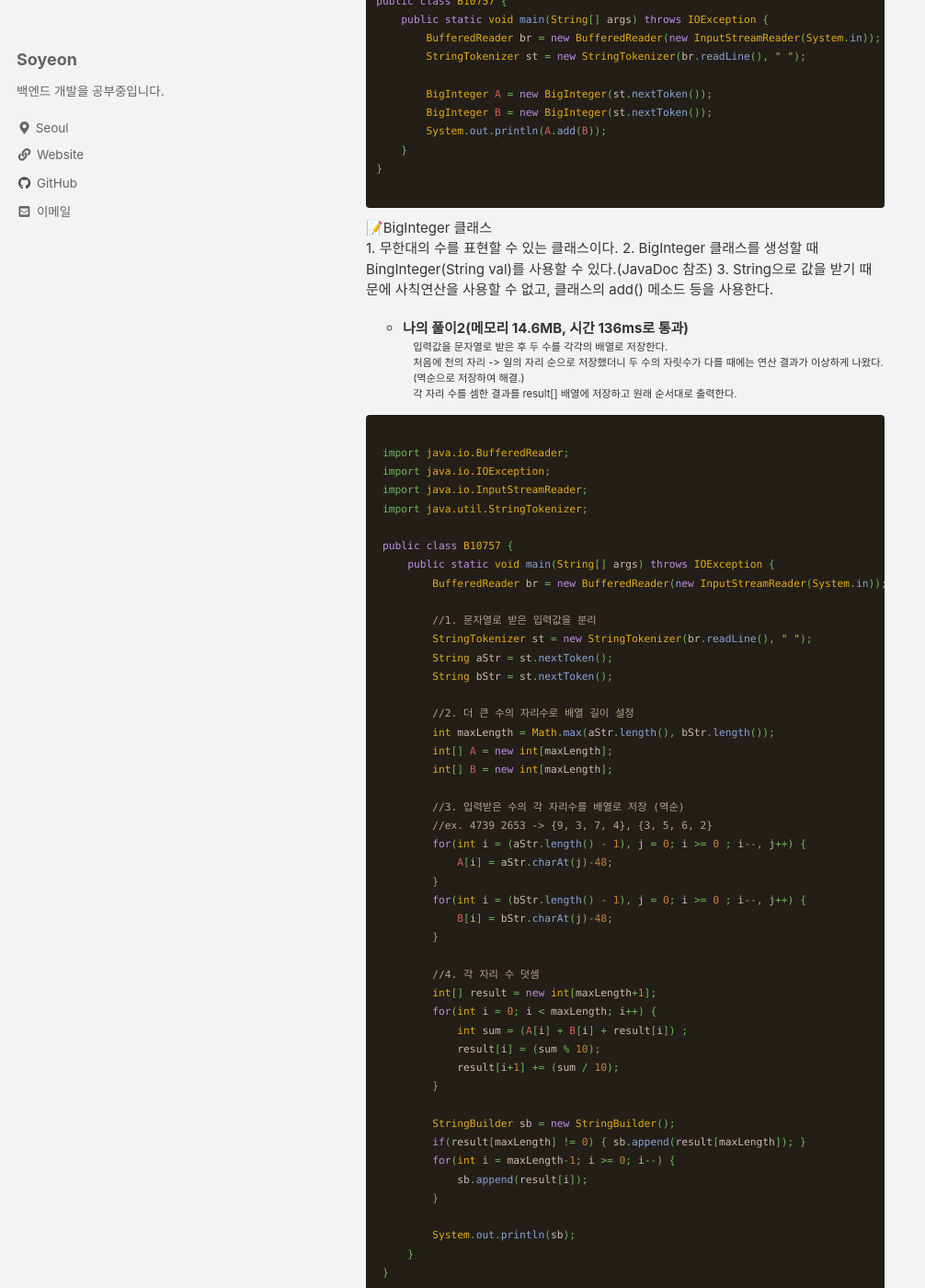
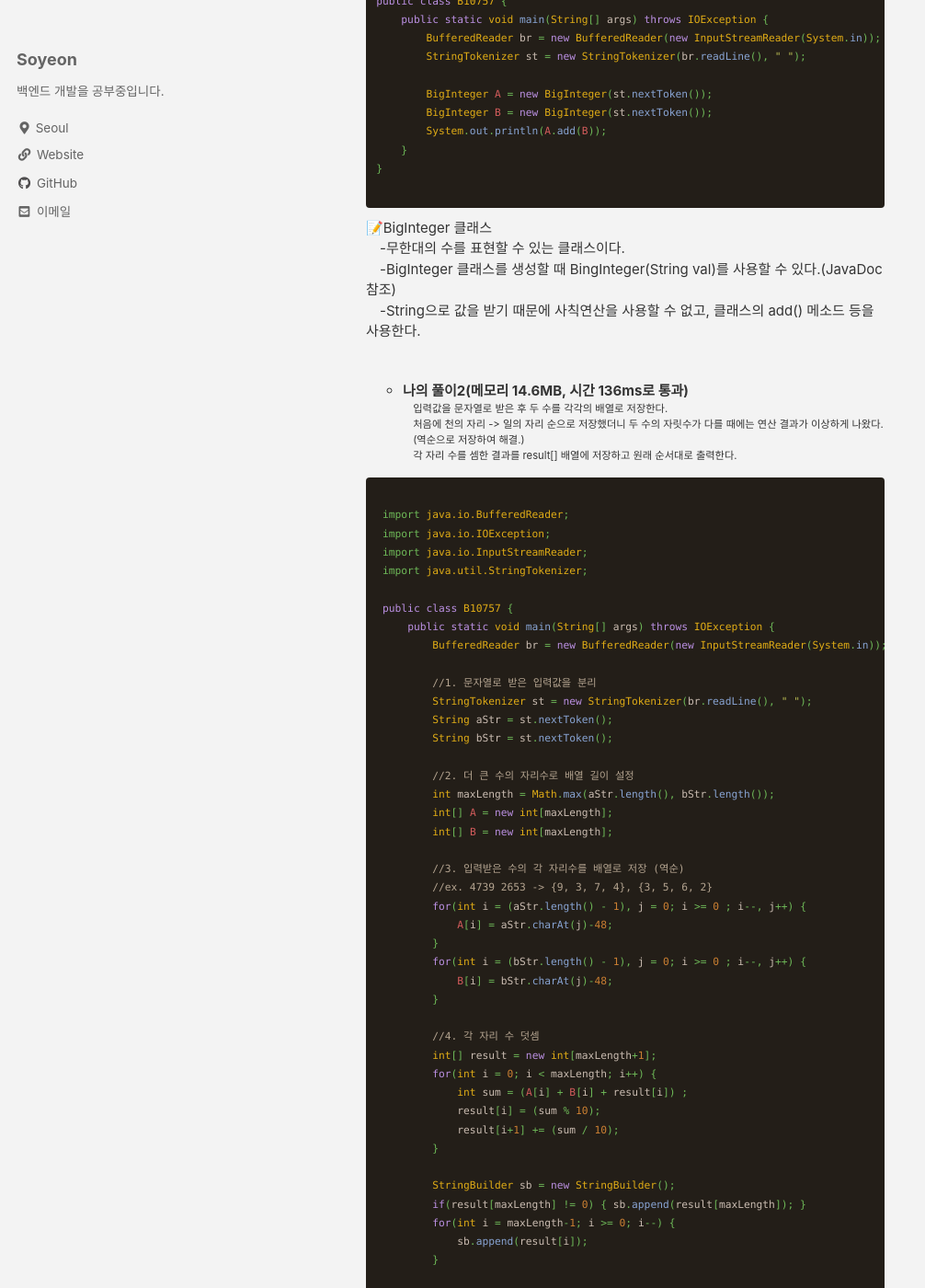
Before and after one commit to liv660/liv660.github.io, a Jekyll site: the page built from _posts/TIL/21.07.study/2021-07-07-210707.md, in a window 1280 px wide and 1400 px high, scrolled down 514 px. Shown: the whole window at 92% size, without its empty margins (0-1006 px from the left). Built offline with Jekyll 4.4.1, drawn with Linux system fonts in a browser that asks for light colours; cached includes are drawn as plain includes; some of the changed text lies outside the part shown.

Commit message:
Update 07.07 TIL

````diff
--- a/_posts/TIL/21.07.study/2021-07-07-210707.md
+++ b/_posts/TIL/21.07.study/2021-07-07-210707.md
@@ -35,10 +35,10 @@ categories:
 
   ```
 📝BigInteger 클래스<br>
- 1. 무한대의 수를 표현할 수 있는 클래스이다.
- 2. BigInteger 클래스를 생성할 때 BingInteger(String val)를 사용할 수 있다.(JavaDoc 참조)
- 3. String으로 값을 받기 때문에 사칙연산을 사용할 수 없고, 클래스의 add() 메소드 등을 사용한다.
-
+　-무한대의 수를 표현할 수 있는 클래스이다.<br>
+　-BigInteger 클래스를 생성할 때 BingInteger(String val)를 사용할 수 있다.(JavaDoc 참조)<br>
+　-String으로 값을 받기 때문에 사칙연산을 사용할 수 없고, 클래스의 add() 메소드 등을 사용한다.<br>
+<br>
 
    + 나의 풀이2(메모리 14.6MB, 시간 136ms로 통과) <br/>
      : 입력값을 문자열로 받은 후 두 수를 각각의 배열로 저장한다.<br>
````
Also changed, not shown: other parts of _posts/TIL/21.07.study/2021-07-07-210707.md (+1 -2 lines).
